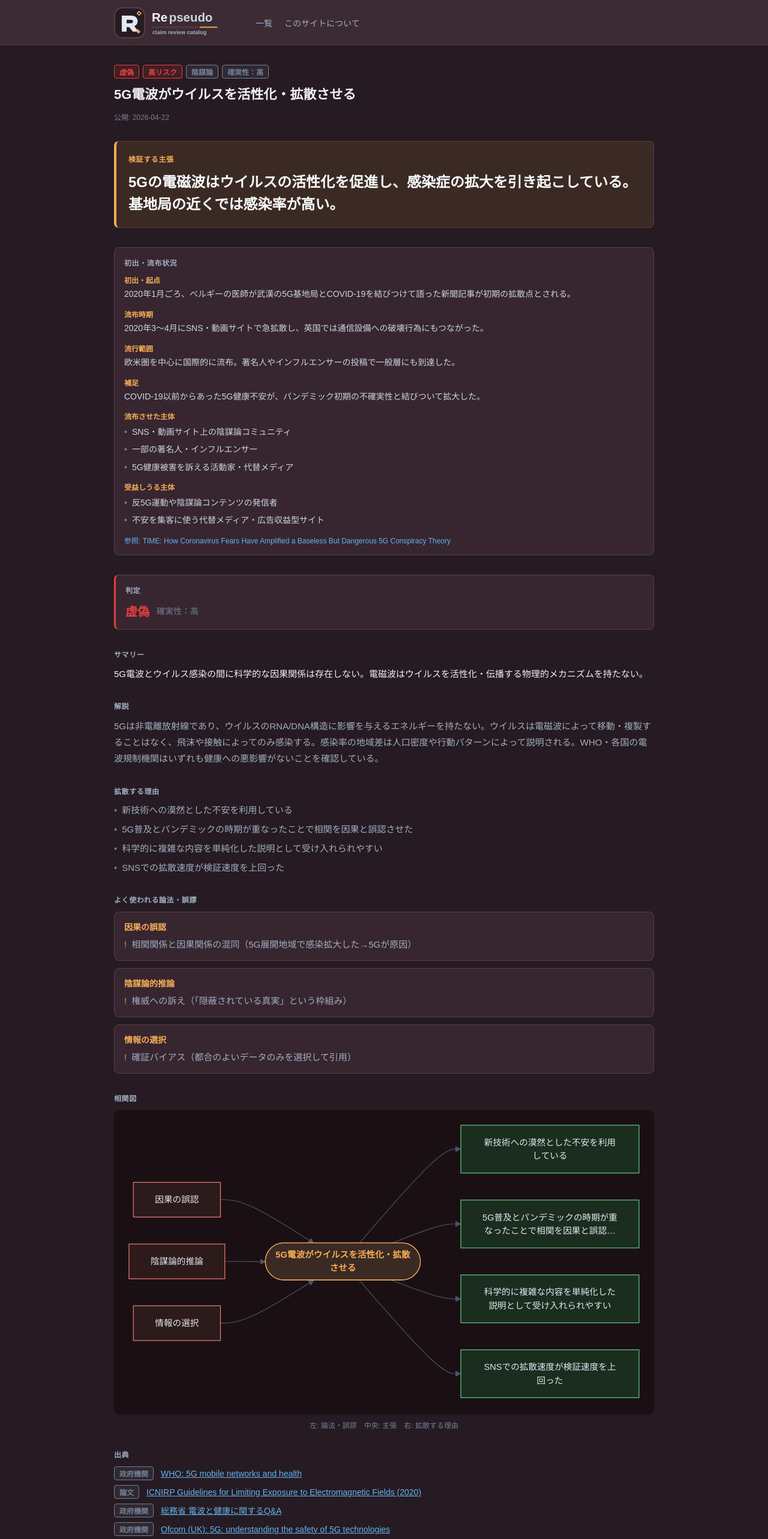
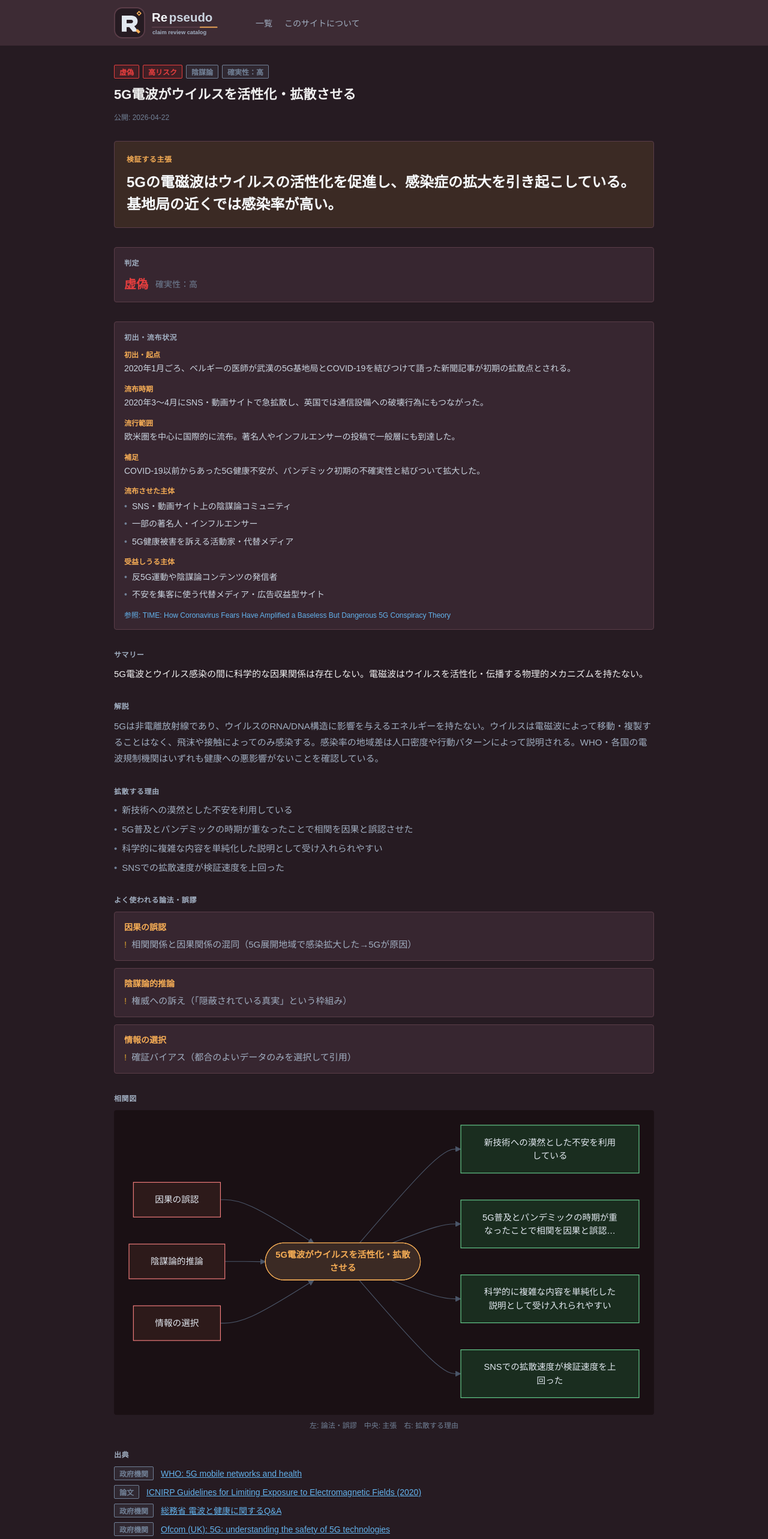
Before and after one commit to reload-co-jp/re-pseudo, a Next.js app: page /claims/5g-virus-activation/ in a window 1280 px wide. Shown: the top 2566 px of the page at 60% size. Built offline with nearby package versions, Linux system fonts and the light colour scheme.

Commit message:
Modify style

```diff
--- a/app/claims/[id]/page.tsx
+++ b/app/claims/[id]/page.tsx
@@ -188,7 +188,6 @@ const ClaimDetailPage: FC<Props> = async ({ params }) => {
         style={{
           ...sectionStyle,
           backgroundColor: "#3b2a24",
-          borderLeft: "4px solid #f6ad55",
           padding: "1.25rem",
         }}
       >
@@ -203,6 +202,26 @@ const ClaimDetailPage: FC<Props> = async ({ params }) => {
         >
           {claim.claim}
         </p>
+      </Card>
+
+      <Card
+        style={sectionStyle}
+      >
+        <p style={sectionTitleStyle}>判定</p>
+        <div style={{ alignItems: "center", display: "flex", gap: ".75rem" }}>
+          <span
+            style={{
+              color: VERDICT_COLOR[claim.verdict],
+              fontSize: "1.25rem",
+              fontWeight: 700,
+            }}
+          >
+            {VERDICT_LABEL[claim.verdict]}
+          </span>
+          <span style={{ color: "#718096", fontSize: ".875rem" }}>
+            {CONFIDENCE_LABEL[claim.confidence]}
+          </span>
+        </div>
       </Card>
 
       <Card style={sectionStyle}>
@@ -349,29 +368,6 @@ const ClaimDetailPage: FC<Props> = async ({ params }) => {
         </a>
       </Card>
 
-      <Card
-        style={{
-          ...sectionStyle,
-          borderLeft: `3px solid ${VERDICT_COLOR[claim.verdict]}`,
-        }}
-      >
-        <p style={sectionTitleStyle}>判定</p>
-        <div style={{ alignItems: "center", display: "flex", gap: ".75rem" }}>
-          <span
-            style={{
-              color: VERDICT_COLOR[claim.verdict],
-              fontSize: "1.25rem",
-              fontWeight: 700,
-            }}
-          >
-            {VERDICT_LABEL[claim.verdict]}
-          </span>
-          <span style={{ color: "#718096", fontSize: ".875rem" }}>
-            {CONFIDENCE_LABEL[claim.confidence]}
-          </span>
-        </div>
-      </Card>
-
       <section style={sectionStyle}>
         <h2 style={sectionTitleStyle}>サマリー</h2>
         <p style={{ fontSize: ".9375rem", lineHeight: 1.7 }}>{claim.summary}</p>
@@ -436,7 +432,7 @@ const ClaimDetailPage: FC<Props> = async ({ params }) => {
               style={{
                 backgroundColor: "#372630",
                 border: "1px solid #5a3d48",
-                borderRadius: "8px",
+                borderRadius: "4px",
                 padding: ".875rem 1rem",
               }}
             >
--- a/app/page.tsx
+++ b/app/page.tsx
@@ -187,7 +187,7 @@ const Page: FC = () => {
                 style={{
                   backgroundColor: "#372630",
                   border: "1px solid #5a3d48",
-                  borderRadius: "8px",
+                  borderRadius: "4px",
                   color: "#e2e8f0",
                   display: "flex",
                   flexDirection: "column",
--- a/components/ClaimsClient.tsx
+++ b/components/ClaimsClient.tsx
@@ -14,7 +14,7 @@ type Props = {
 const inputStyle: React.CSSProperties = {
   backgroundColor: "#372630",
   border: "1px solid #5a3d48",
-  borderRadius: "6px",
+  borderRadius: "3px",
   color: "#f0f0f0",
   fontSize: ".875rem",
   padding: ".5rem .75rem",
--- a/components/MermaidDiagram.tsx
+++ b/components/MermaidDiagram.tsx
@@ -100,7 +100,7 @@ export const MermaidDiagram = ({ definition }: Props) => {
         style={{
           background: "none",
           border: "none",
-          borderRadius: "8px",
+          borderRadius: "4px",
           cursor: "zoom-in",
           display: "block",
           padding: 0,
@@ -112,7 +112,7 @@ export const MermaidDiagram = ({ definition }: Props) => {
           ref={ref}
           style={{
             background: "#1a1014",
-            borderRadius: "8px",
+            borderRadius: "4px",
             minHeight: "120px",
             overflow: "hidden",
             padding: "1rem",
@@ -145,7 +145,7 @@ export const MermaidDiagram = ({ definition }: Props) => {
             style={{
               background: "#1a1014",
               border: "1px solid #5a3d48",
-              borderRadius: "12px",
+              borderRadius: "6px",
               maxHeight: "90dvh",
               maxWidth: "95vw",
               overflow: "auto",
--- a/components/elements/layout.tsx
+++ b/components/elements/layout.tsx
@@ -19,7 +19,7 @@ export const Badge: FC<{
     style={{
       backgroundColor: `${color}22`,
       border: `1px solid ${color}`,
-      borderRadius: "4px",
+      borderRadius: "2px",
       color,
       display: "inline-block",
       fontSize: ".75rem",
@@ -37,7 +37,7 @@ export const Card: FC<ComponentProps<"div">> = ({ style, children, ...props }) =
     style={{
       backgroundColor: "#372630",
       border: "1px solid #5a3d48",
-      borderRadius: "8px",
+      borderRadius: "4px",
       padding: "1rem",
       ...style,
     }}
```
